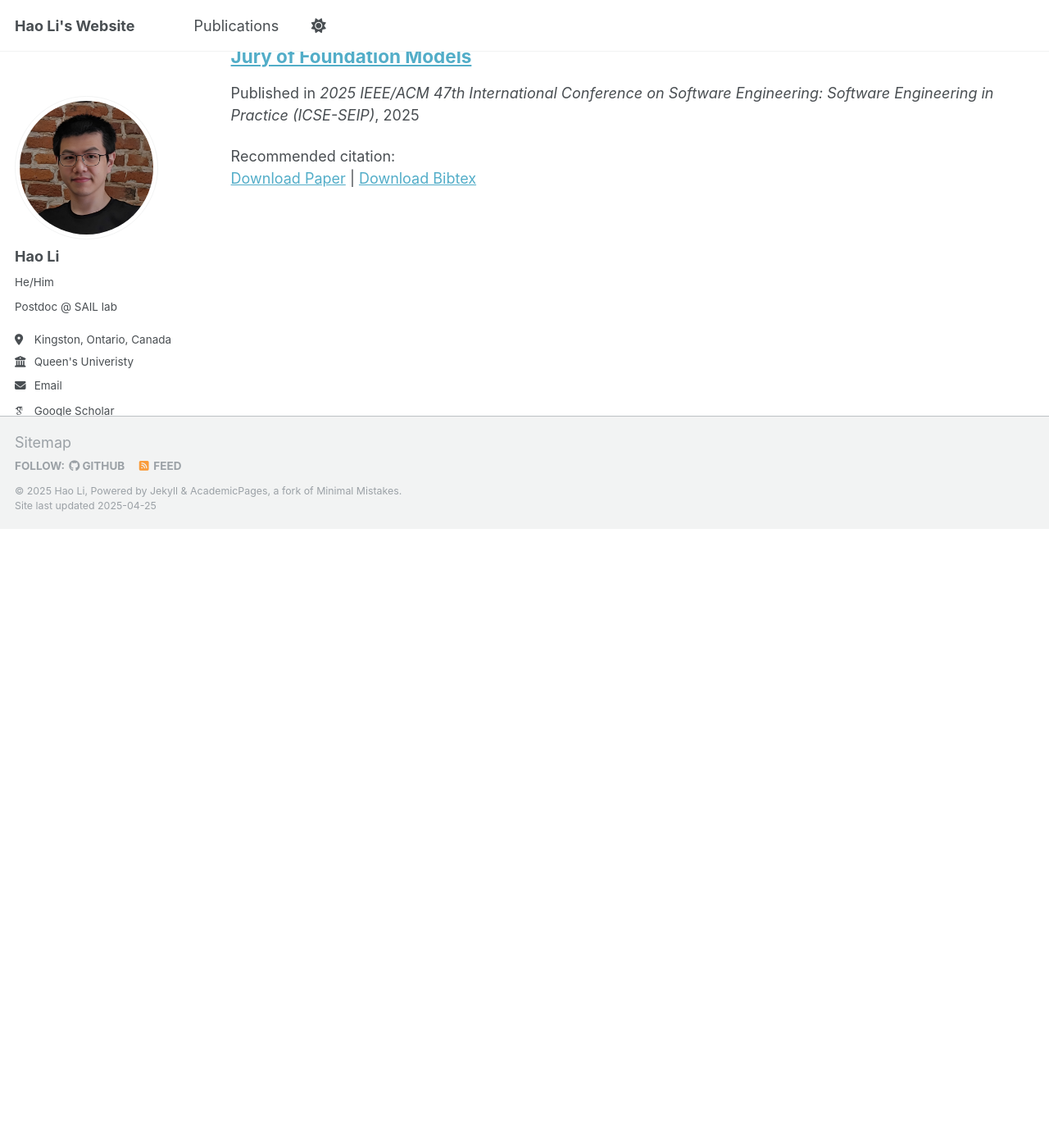
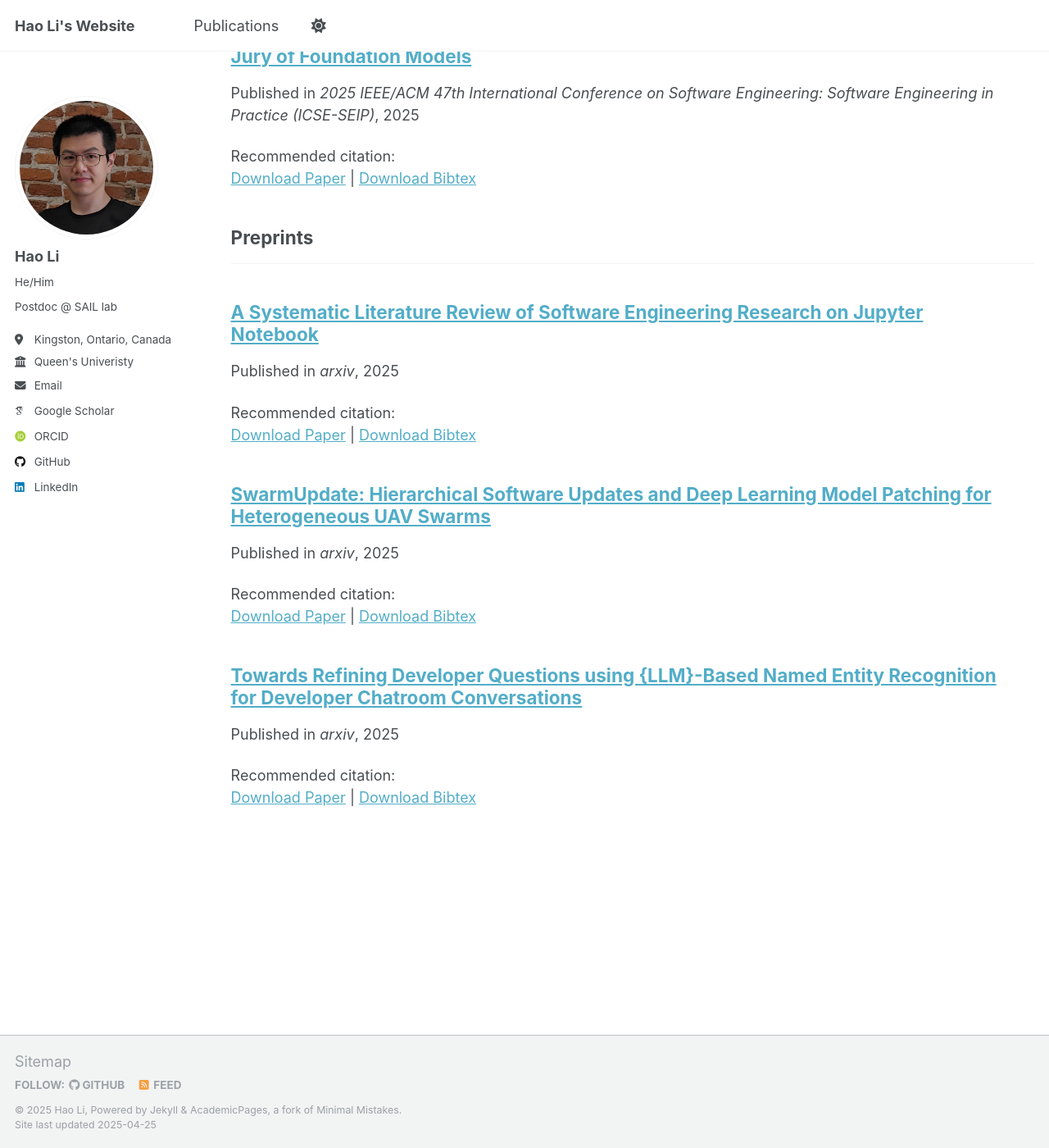
Before and after one commit to Leo-LiHao/Leo-LiHao.github.io, a Jekyll site: the page built from _pages/publications.html, in a window 1280 px wide and 1400 px high, scrolled down 1226 px. Shown: the whole window at 82% size. Built offline with Jekyll 4.4.1, drawn with Linux system fonts in a browser that asks for light colours; some web fonts are replaced; before the commit the page ends 1871 px from its top, so only the background shows below that.

Commit message:
add preprints

```diff
--- a/_config.yml
+++ b/_config.yml
@@ -83,6 +83,8 @@
     title: 'Journal Articles'
   conferences:
     title: 'Conference Papers'
+  preprints:
+    title: 'Preprints'
 
 # Site Settings
 teaser                   :  # filename of teaser fallback teaser image placed in /images/, .e.g. "500x300.png"
--- /dev/null
+++ b/_publications/P1.md
@@ -0,0 +1,12 @@
+---
+title: "Towards Refining Developer Questions using {LLM}-Based Named Entity Recognition for Developer Chatroom Conversations"
+collection: publications
+category: preprints
+permalink: /publication/P1
+excerpt: ''
+date: 2025-01-01
+venue: 'arxiv'
+paperurl: 'https://leo-lihao.github.io/files/P1.pdf'
+bibtexurl: 'https://leo-lihao.github.io/files/P1.bib'
+citation: ''
+---
--- /dev/null
+++ b/_publications/P2.md
@@ -0,0 +1,12 @@
+---
+title: "SwarmUpdate: Hierarchical Software Updates and Deep Learning Model Patching for Heterogeneous UAV Swarms"
+collection: publications
+category: preprints
+permalink: /publication/P2
+excerpt: ''
+date: 2025-01-01
+venue: 'arxiv'
+paperurl: 'https://leo-lihao.github.io/files/P2.pdf'
+bibtexurl: 'https://leo-lihao.github.io/files/P2.bib'
+citation: ''
+---
--- /dev/null
+++ b/_publications/P3.md
@@ -0,0 +1,12 @@
+---
+title: "A Systematic Literature Review of Software Engineering Research on Jupyter Notebook"
+collection: publications
+category: preprints
+permalink: /publication/P3
+excerpt: ''
+date: 2025-01-01
+venue: 'arxiv'
+paperurl: 'https://leo-lihao.github.io/files/P3.pdf'
+bibtexurl: 'https://leo-lihao.github.io/files/P3.bib'
+citation: ''
+---
```
